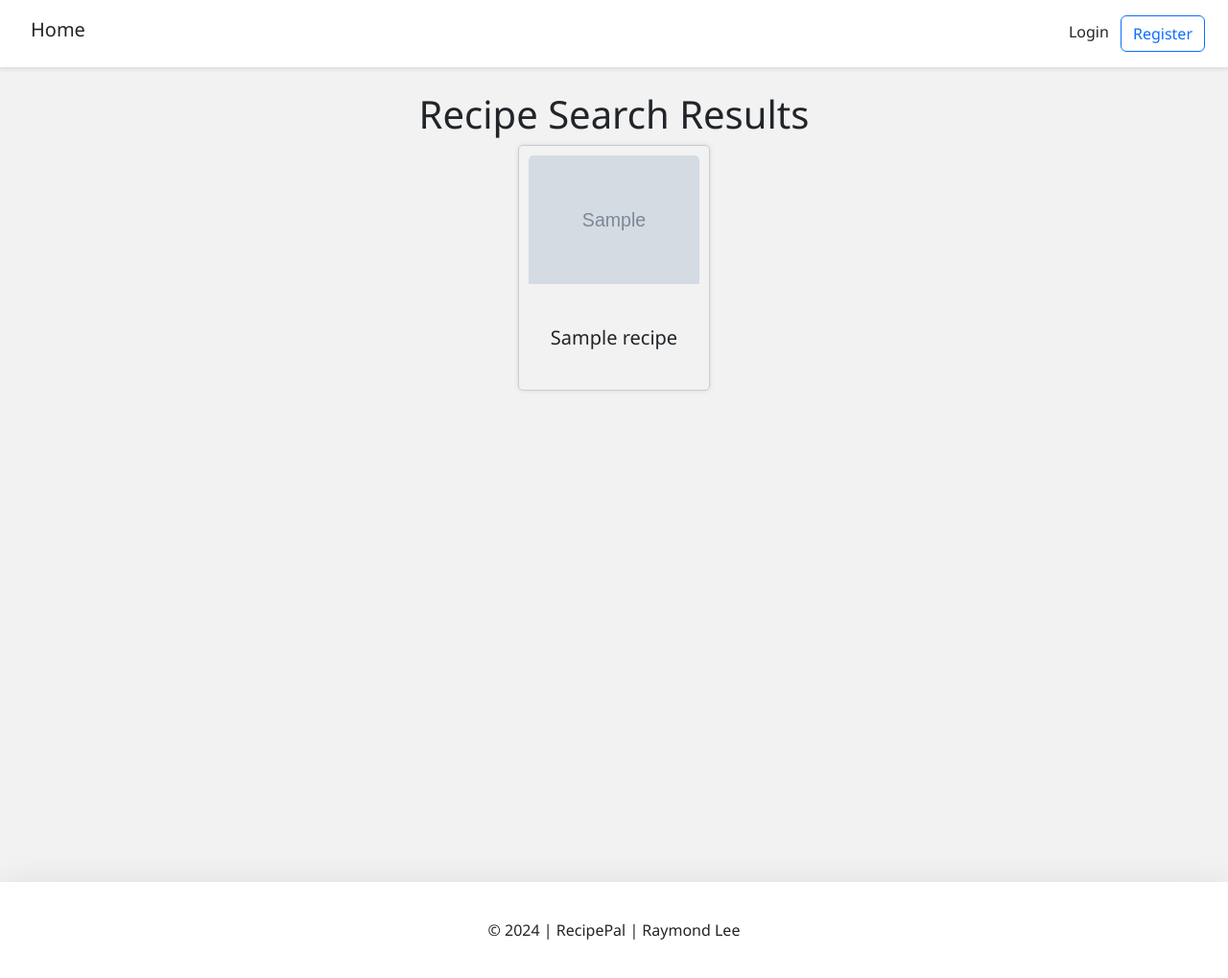
After one commit to raymond-lee093/final_projectRaymondLee, a Django app: template RecipePal/spoonacular_api/templates/spoonacular_api/search_results.html in a window 1280 px wide. The commit adds this page. Shown: the whole page at 96% size. Run offline with Django 5.2, Linux system fonts and the light colour scheme; the template is opened without the code that fills it: most values are stand-ins (such as "Sample title", 1, 10 or a date in 2020); grey boxes marked "Sample" are stand-in pictures; some libraries are stand-ins or nearby versions.

Commit message:
created search results template. Modified view.

```diff
--- /dev/null
+++ b/RecipePal/spoonacular_api/templates/spoonacular_api/search_results.html
@@ -0,0 +1,30 @@
+{% extends 'base.html' %}
+{% block title %}Recipe Search Results{% endblock %}
+
+{% block content %}
+    <!-- Load static files -->
+    {% load static %}
+    <link href="{% static 'main/style.css' %}" rel="stylesheet">
+
+    <div class="container">
+        <h1 class="text-center">Recipe Search Results</h1>
+        <!-- Recipe cards -->
+        <div class="d-flex flex-wrap justify-content-center">
+            {% for recipe in recipes %}
+                <div class="recipe-card mx-2 mb-4">
+                    <!-- Recipe image -->
+                    <img src="{{ recipe.image }}" class="recipe-image" alt="{{ recipe.title }}">
+                    <!-- Recipe details -->
+                    <div class="recipe-details">
+                        <!-- Recipe title -->
+                        <h5 class="mt-3 mb-1">{{ recipe.title }}</h5>
+                    </div>
+                </div>
+                <!-- Create a new row after every 5th recipe -->
+                {% if forloop.counter|divisibleby:5 and not forloop.last %}
+                    <div class="w-100"></div>
+                {% endif %}
+            {% endfor %}
+        </div>
+    </div>
+{% endblock %}
--- a/RecipePal/static/main/style.css
+++ b/RecipePal/static/main/style.css
@@ -218,3 +218,32 @@ body {
 .material-icons:hover{
     cursor: pointer;
 }
+
+
+
+.recipe-card {
+    width: 18%;
+    padding: 10px;
+    border: 1px solid #ccc;
+    border-radius: 5px;
+    box-shadow: 0 0 5px rgba(0, 0, 0, 0.1);
+    text-align: center;
+}
+
+.recipe-image {
+    max-width: 100%;
+    height: auto;
+    border-radius: 5px 5px 0 0;
+}
+
+.recipe-details {
+    height: 100px; /* Adjust this value according to your needs */
+    display: flex;
+    flex-direction: column;
+    justify-content: center;
+}
+@media (max-width: 1015px) {
+    .recipe-card {
+        width: 100%;
+    }
+}
```
Also changed, not shown: RecipePal/spoonacular_api/views.py (+10 -1 lines), 1 other file.
